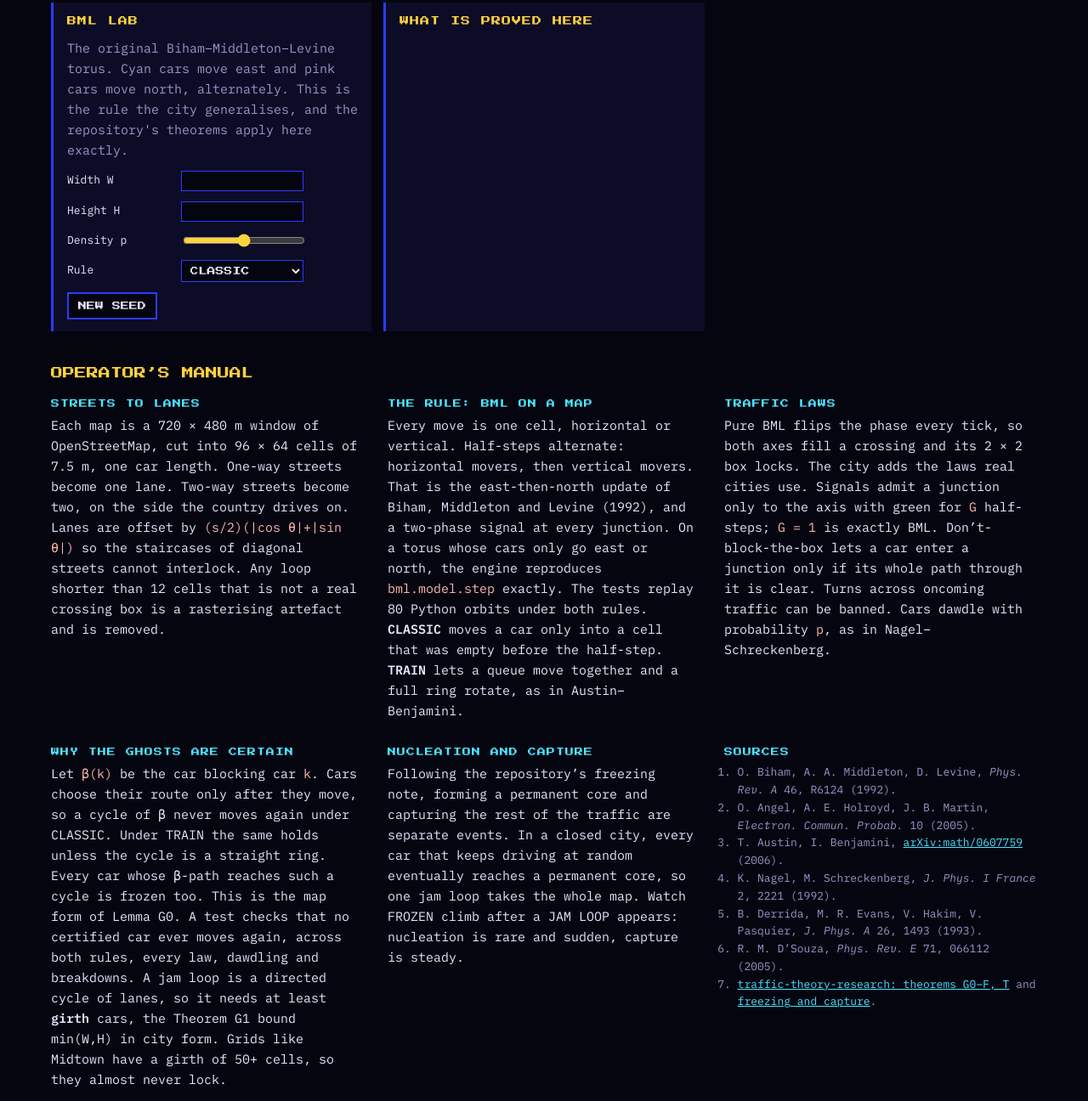
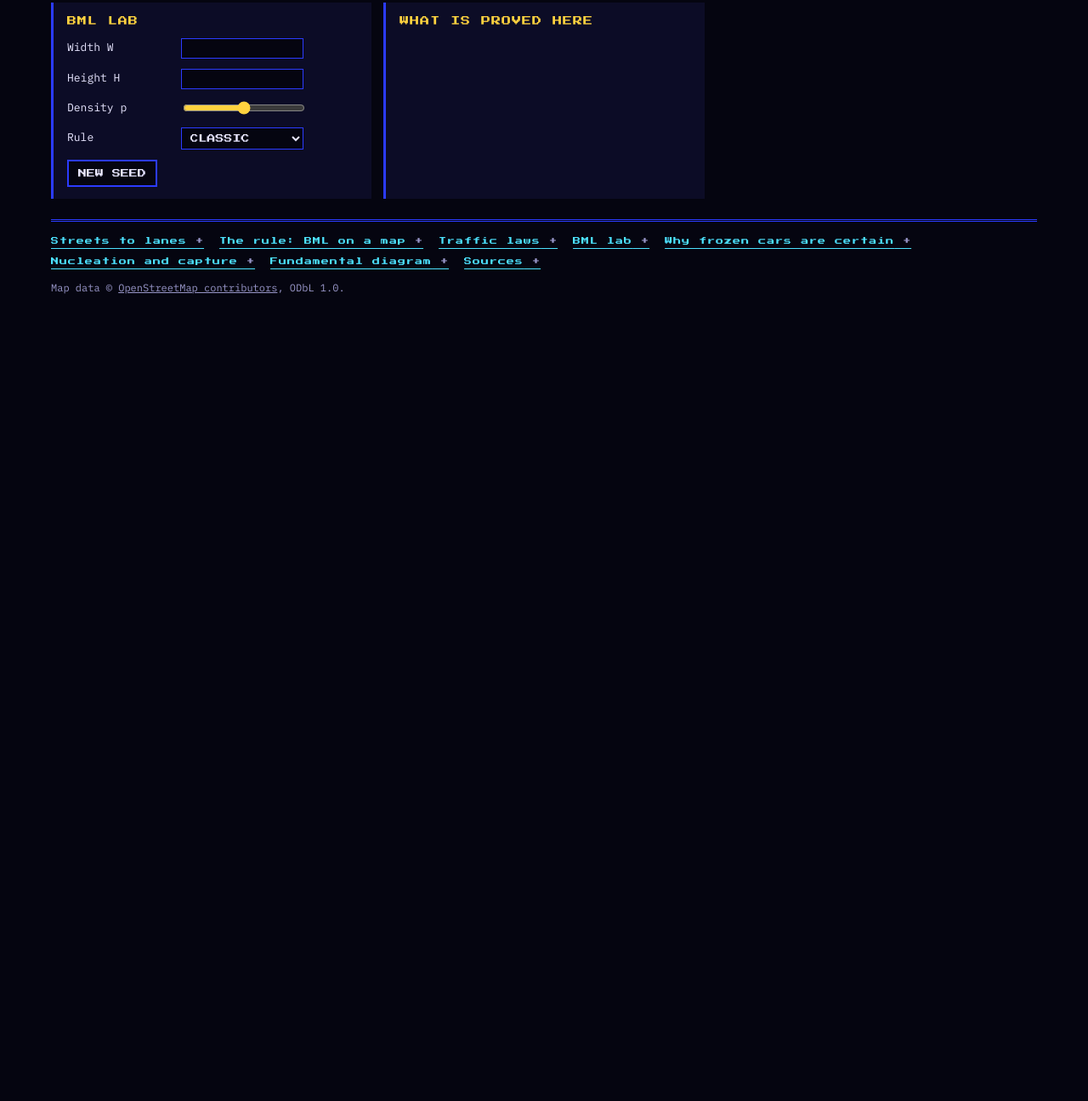
Before and after one commit to larsbx/traffic-theory-research, a website: page app/template.html in a window 1280 px wide. Shown: the part 903-2199 px from the top of the page at 85% size. After the commit the page ends 1299 px from the top, so only its background shows below. Drawn offline with Linux system fonts and the light colour scheme.

Commit message:
Gridlock City: move explanations into footer link windows
The operator's manual, fundamental-diagram note and BML-lab intro become
footer links; each opens a window above the footer (one at a time,
Escape or an outside click closes it).

Roadmap-Unchanged: presentation only
Co-Authored-By: Claude Opus 5.5 <noreply@anthropic.com>
Claude-Session: https://claude.ai/code/session_01DggyGqxv8SuX3LUpK7jwY6

```diff
--- a/app/src/main.js
+++ b/app/src/main.js
@@ -261,3 +261,8 @@ fit();
 
 setMode('city');
 requestAnimationFrame(frame);
+
+// Footer windows: Escape or a click outside closes the open one (details[name] keeps one open).
+const closeWindows = () => document.querySelectorAll('.links details[open]').forEach((d) => { d.open = false; });
+addEventListener('keydown', (e) => { if (e.key === 'Escape') closeWindows(); });
+addEventListener('click', (e) => { if (!e.target.closest('.links')) closeWindows(); });
--- a/app/template.html
+++ b/app/template.html
@@ -4,7 +4,7 @@
 <link rel="preconnect" href="https://fonts.gstatic.com" crossorigin>
 <link rel="stylesheet" href="https://fonts.googleapis.com/css2?family=IBM+Plex+Mono:ital,wght@0,400;0,600;1,400&family=Press+Start+2P&display=swap">
 <style>
-/* Layout: one arcade cabinet column — marquee, screen, readouts, then the operator's manual below. */
+/* Layout: one arcade cabinet column — marquee, screen, readouts, then a footer of links that open explanation windows. */
 :root {
   --void: #050510; --panel: #0c0c26; --maze: #2b3bff; --ink: #e8e6ff; --dim: #9896c8;
   --pac: #ffd23f; --hot: #ff3b3b; --cool: #4de3ff; --peach: #ffb8ae; --hazard: #ff8c1a;
@@ -61,16 +61,24 @@ dl#lab-readout dd { margin: 0; }
 .legend { display: grid; gap: 6px; font-size: 13px; margin: 0; padding: 0; list-style: none; }
 .legend i { display: inline-block; width: 12px; height: 12px; margin-right: 8px; vertical-align: -1px; }
 kbd { font: 9px var(--arcade); border: 1px solid var(--dim); padding: 2px 5px; }
-.manual { display: grid; grid-template-columns: repeat(auto-fit, minmax(320px, 1fr)); gap: 18px 28px; margin-top: 18px; }
-.manual h2 { grid-column: 1 / -1; font: 14px/1.4 var(--arcade); color: var(--pac); margin: 8px 0 0; }
-.manual section { min-width: 0; max-width: 68ch; }
-.manual h3 { font: 10px/1.6 var(--arcade); color: var(--cool); margin: 0 0 6px; letter-spacing: 1px; }
-.manual p { margin: 0 0 10px; }
-.manual code, .math { font-family: var(--mono); color: var(--peach); }
-.manual a { color: var(--cool); }
-.sources { font-size: 13px; color: var(--dim); padding-left: 1.2em; margin: 0; }
-footer { font-size: 12px; color: var(--dim); }
-footer a { color: var(--dim); }
+footer { border-top: 3px double var(--maze); padding-top: 14px; margin-top: 10px; display: grid; gap: 12px; }
+.links { display: flex; flex-wrap: wrap; gap: 6px 18px; position: relative; }
+.links summary { list-style: none; cursor: pointer; font: 9px/2 var(--arcade); color: var(--cool); letter-spacing: 1px; text-decoration: underline; text-underline-offset: 4px; }
+.links summary::-webkit-details-marker { display: none; }
+.links summary::after { content: " +"; color: var(--dim); }
+.links details[open] summary { color: var(--pac); }
+.links details[open] summary::after { content: " −"; }
+.links summary:focus-visible { outline: 2px solid var(--pac); outline-offset: 2px; }
+/* An open link becomes a window spanning the footer, above the credit line. */
+.window { position: absolute; left: 0; right: 0; bottom: calc(100% + 10px); background: var(--panel); border: 3px double var(--maze);
+  box-shadow: 6px 6px 0 #000; padding: 14px 18px; max-height: min(60vh, 520px); overflow: auto; z-index: 5; }
+.window h3 { font: 10px/1.6 var(--arcade); color: var(--pac); margin: 0 0 8px; letter-spacing: 1px; }
+.window p, .window ol { margin: 0; max-width: 72ch; }
+.window code, .math { font-family: var(--mono); color: var(--peach); }
+.window a { color: var(--cool); }
+.sources { font-size: 13px; color: var(--dim); padding-left: 1.2em; }
+.credit { font-size: 12px; color: var(--dim); margin: 0; }
+.credit a { color: var(--dim); }
 </style>
 
 <div class="cab">
@@ -144,12 +152,10 @@ footer a { color: var(--dim); }
     <section class="panel" data-show="city">
       <h2>FUNDAMENTAL DIAGRAM</h2>
       <canvas id="diagram" width="240" height="120" aria-label="Flow against density"></canvas>
-      <p>Yellow: flow J = ρ × mean speed after 300 half-steps at each density on this map and law (press MEASURE). Red: right now. The curve flattens where the map's entries saturate, the open-boundary limit known from exclusion processes.</p>
     </section>
 
     <section class="panel" data-show="lab">
       <h2>BML LAB</h2>
-      <p>The original Biham–Middleton–Levine torus. Cyan cars move east and pink cars move north, alternately. This is the rule the city generalises, and the repository's theorems apply here exactly.</p>
       <div class="row"><label for="l-w">Width W</label><input id="l-w" type="number" min="1" max="96"><span></span></div>
       <div class="row"><label for="l-h">Height H</label><input id="l-h" type="number" min="1" max="64"><span></span></div>
       <div class="row"><label for="l-p">Density p</label><input id="l-p" type="range" min="0.02" max="0.9" step="0.02"><output id="l-p-v"></output></div>
@@ -162,29 +168,60 @@ footer a { color: var(--dim); }
     </section>
   </div>
 
-  <article class="manual">
-    <h2>OPERATOR’S MANUAL</h2>
-    <section>
+  <footer>
+    <nav class="links" aria-label="How it works">
+    <details name="info">
+      <summary>Streets to lanes</summary>
+      <div class="window">
         <h3>STREETS TO LANES</h3>
         <p>Each map is a 720 × 480 m window of OpenStreetMap, cut into 96 × 64 cells of 7.5 m, one car length. One-way streets become one lane. Two-way streets become two, on the side the country drives on. Lanes are offset by <span class="math">(s/2)(|cos θ|+|sin θ|)</span> so the staircases of diagonal streets cannot interlock. Any loop shorter than 12 cells that is not a real crossing box is a rasterising artefact and is removed.</p>
-    </section>
-    <section>
+      </div>
+    </details>
+    <details name="info">
+      <summary>The rule: BML on a map</summary>
+      <div class="window">
         <h3>THE RULE: BML ON A MAP</h3>
         <p>Every move is one cell, horizontal or vertical. Half-steps alternate: horizontal movers, then vertical movers. That is the east-then-north update of Biham, Middleton and Levine (1992), and a two-phase signal at every junction. On a torus whose cars only go east or north, the engine reproduces <code>bml.model.step</code> exactly. The tests replay 80 Python orbits under both rules. <b>CLASSIC</b> moves a car only into a cell that was empty before the half-step. <b>TRAIN</b> lets a queue move together and a full ring rotate, as in Austin–Benjamini.</p>
-    </section>
-    <section>
+      </div>
+    </details>
+    <details name="info">
+      <summary>Traffic laws</summary>
+      <div class="window">
         <h3>TRAFFIC LAWS</h3>
         <p>Pure BML flips the phase every tick, so both axes fill a crossing and its 2 × 2 box locks. The city adds the laws real cities use. Signals admit a junction only to the axis with green for <span class="math">G</span> half-steps; <span class="math">G = 1</span> is exactly BML. Don’t-block-the-box lets a car enter a junction only if its whole path through it is clear. Turns across oncoming traffic can be banned. Cars dawdle with probability <span class="math">p</span>, as in Nagel–Schreckenberg.</p>
-    </section>
-    <section>
-      <h3>WHY THE GHOSTS ARE CERTAIN</h3>
+      </div>
+    </details>
+    <details name="info">
+      <summary>BML lab</summary>
+      <div class="window">
+        <h3>BML LAB</h3>
+        <p>The original Biham–Middleton–Levine torus. Cyan cars move east and pink cars move north, alternately. This is the rule the city generalises, and the repository's theorems apply here exactly.</p>
+      </div>
+    </details>
+    <details name="info">
+      <summary>Why frozen cars are certain</summary>
+      <div class="window">
+        <h3>WHY FROZEN CARS ARE CERTAIN</h3>
         <p>Let <span class="math">β(k)</span> be the car blocking car <span class="math">k</span>. Cars choose their route only after they move, so a cycle of β never moves again under CLASSIC. Under TRAIN the same holds unless the cycle is a straight ring. Every car whose β-path reaches such a cycle is frozen too. This is the map form of Lemma G0. A test checks that no certified car ever moves again, across both rules, every law, dawdling and breakdowns. A jam loop is a directed cycle of lanes, so it needs at least <b>girth</b> cars, the Theorem G1 bound min(W,H) in city form. Grids like Midtown have a girth of 50+ cells, so they almost never lock.</p>
-    </section>
-    <section>
+      </div>
+    </details>
+    <details name="info">
+      <summary>Nucleation and capture</summary>
+      <div class="window">
         <h3>NUCLEATION AND CAPTURE</h3>
         <p>Following the repository’s freezing note, forming a permanent core and capturing the rest of the traffic are separate events. In a closed city, every car that keeps driving at random eventually reaches a permanent core, so one jam loop takes the whole map. Watch FROZEN climb after a JAM LOOP appears: nucleation is rare and sudden, capture is steady.</p>
-    </section>
-    <section>
+      </div>
+    </details>
+    <details name="info">
+      <summary>Fundamental diagram</summary>
+      <div class="window">
+        <h3>FUNDAMENTAL DIAGRAM</h3>
+        <p>Yellow: flow J = ρ × mean speed after 300 half-steps at each density on this map and law (press MEASURE). Red: right now. The curve flattens where the map's entries saturate, the open-boundary limit known from exclusion processes.</p>
+      </div>
+    </details>
+    <details name="info">
+      <summary>Sources</summary>
+      <div class="window">
         <h3>SOURCES</h3>
         <ol class="sources">
         <li>O. Biham, A. A. Middleton, D. Levine, <i>Phys. Rev. A</i> 46, R6124 (1992).</li>
@@ -195,8 +232,10 @@ footer a { color: var(--dim); }
         <li>R. M. D’Souza, <i>Phys. Rev. E</i> 71, 066112 (2005).</li>
         <li><a href="https://github.com/larsbx/traffic-theory-research/blob/main/docs/theorems.md" target="_blank" rel="noopener">traffic-theory-research: theorems G0–F, T</a> and <a href="https://github.com/larsbx/traffic-theory-research/blob/main/docs/research/2026-11-18-freezing-gridlock-nucleation.md" target="_blank" rel="noopener">freezing and capture</a>.</li>
       </ol>
-    </section>
-  </article>
-  <footer>Map data © <a href="https://www.openstreetmap.org/copyright" target="_blank" rel="noopener">OpenStreetMap contributors</a>, ODbL 1.0.</footer>
+      </div>
+    </details>
+    </nav>
+    <p class="credit">Map data © <a href="https://www.openstreetmap.org/copyright" target="_blank" rel="noopener">OpenStreetMap contributors</a>, ODbL 1.0.</p>
+  </footer>
 </div>
 <!-- APP -->
```
Lines whose indentation alone changed are shown as unchanged.
